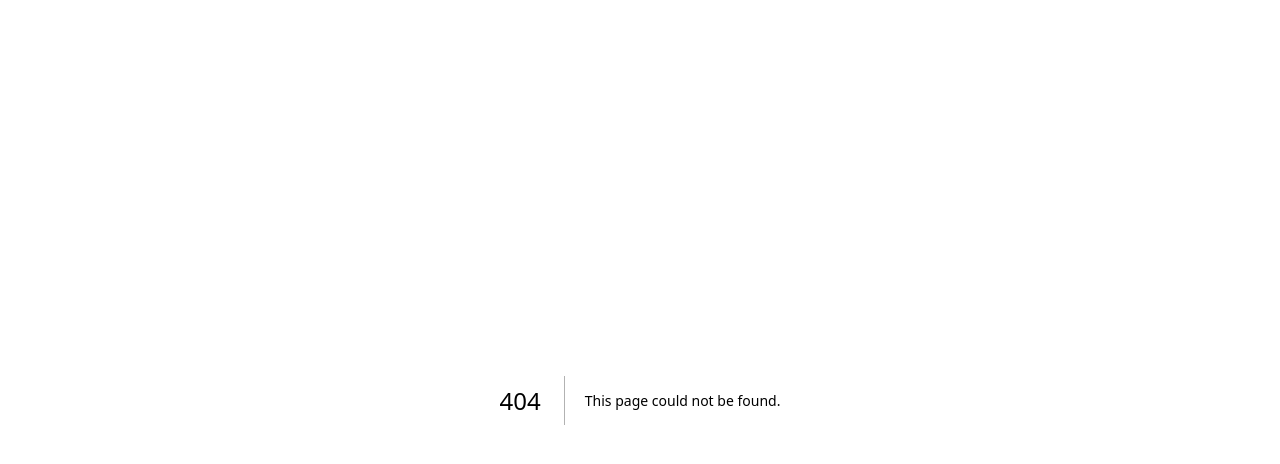
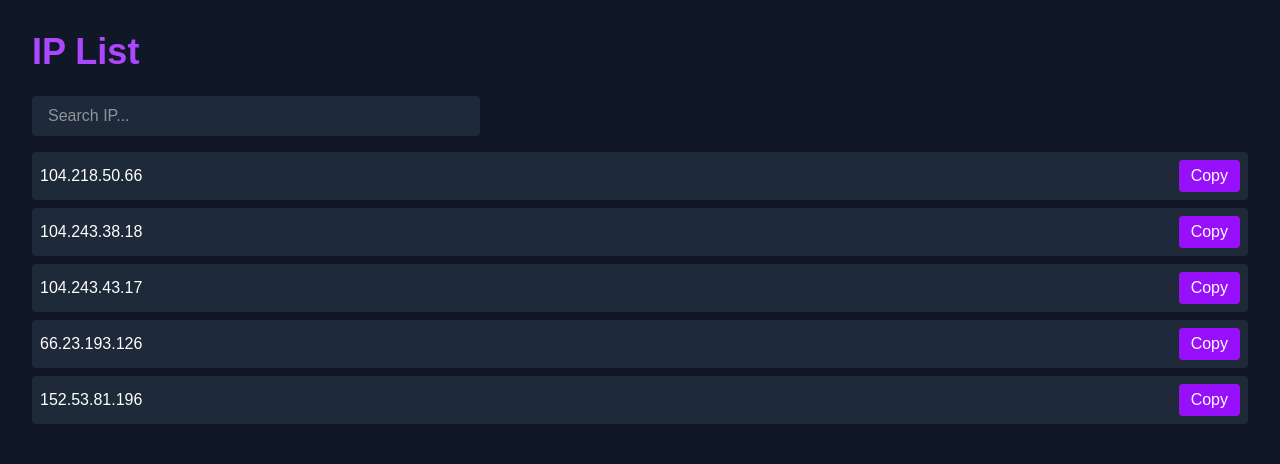
Before and after one commit to akgthehacker/blancats_hub, a Next.js app: page /ips in a window 1280 px wide. Before the commit this address had no page. Shown: the top 464 px of the page. Built offline with nearby package versions, Linux system fonts and the light colour scheme.

Commit message:
Create page.tsx

```diff
--- /dev/null
+++ b/app/ips/page.tsx
@@ -0,0 +1,47 @@
+"use client";
+import { useState } from "react";
+
+const ipList = [
+  "104.218.50.66",
+  "104.243.38.18",
+  "104.243.43.17",
+  "66.23.193.126",
+  "152.53.81.196",
+];
+
+export default function IpsPage() {
+  const [search, setSearch] = useState("");
+
+  const filteredIps = ipList.filter((ip) => ip.includes(search));
+
+  const copyToClipboard = (ip: string) => {
+    navigator.clipboard.writeText(ip);
+    alert(`Copied ${ip}`);
+  };
+
+  return (
+    <div className="min-h-screen bg-gray-900 text-white p-8">
+      <h1 className="text-4xl font-bold mb-6 text-purple-500">IP List</h1>
+      <input
+        type="text"
+        placeholder="Search IP..."
+        value={search}
+        onChange={(e) => setSearch(e.target.value)}
+        className="px-4 py-2 mb-4 w-full max-w-md rounded bg-gray-800 text-white"
+      />
+      <ul className="space-y-2">
+        {filteredIps.map((ip) => (
+          <li key={ip} className="flex justify-between items-center bg-gray-800 p-2 rounded">
+            <span>{ip}</span>
+            <button
+              onClick={() => copyToClipboard(ip)}
+              className="bg-purple-600 hover:bg-purple-700 px-3 py-1 rounded"
+            >
+              Copy
+            </button>
+          </li>
+        ))}
+      </ul>
+    </div>
+  );
+}
```
